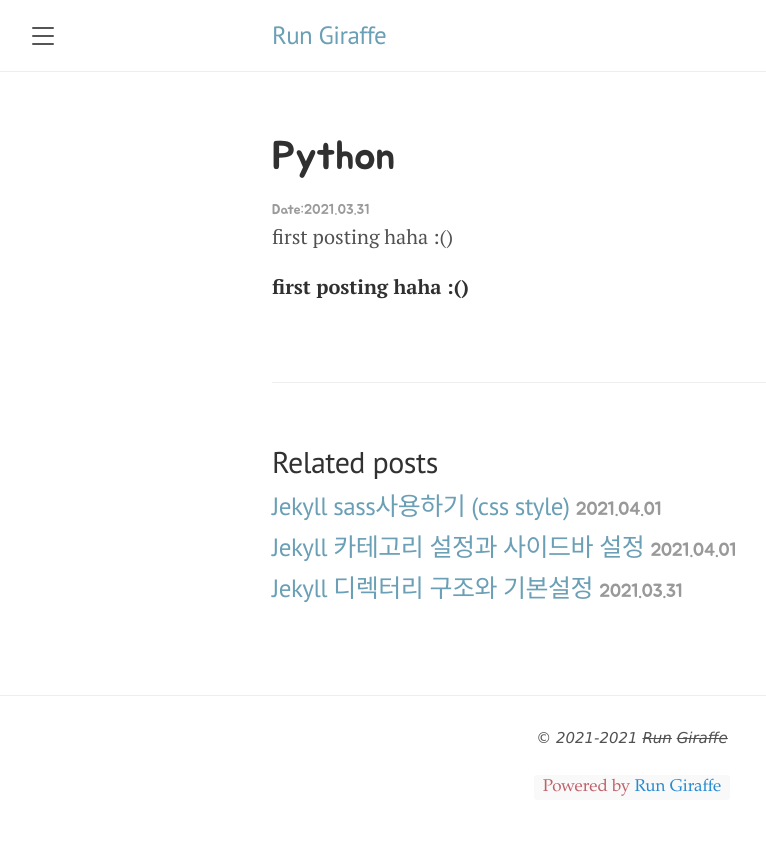
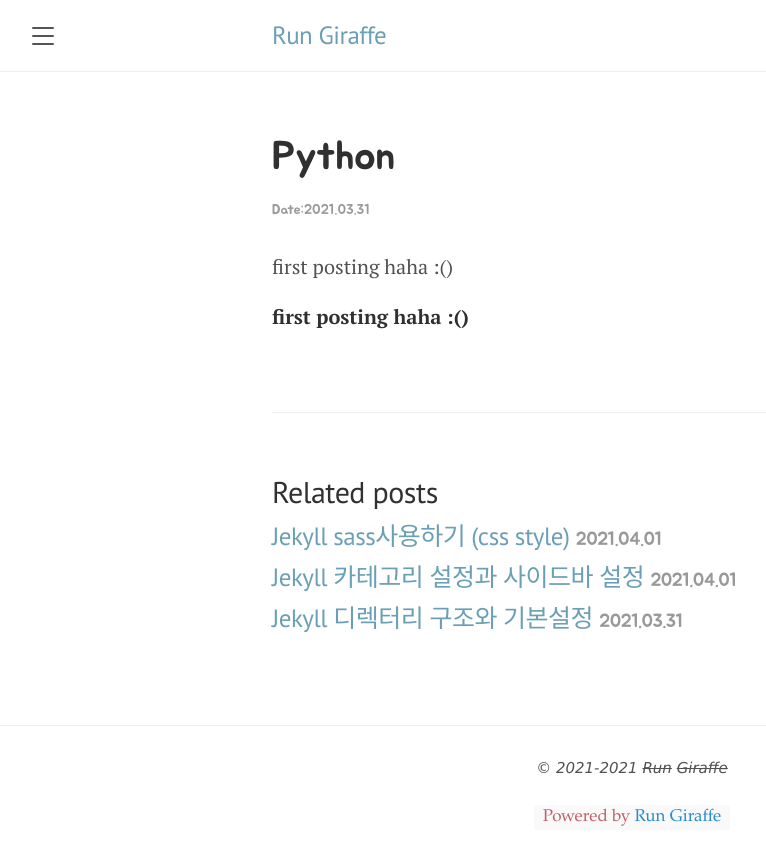
Before and after one commit to froggy0m0/froggy0m0.github.io, a Jekyll site: the page built from _posts/Python/2021-03-31-test-posting.md, in a window 1280 px wide. Shown: the top 865 px of the page, without its empty margins (8-774 px from the left). Built offline with Jekyll 4.4.1, drawn with Linux system fonts in a browser that asks for light colours.

Commit message:
Update post.html

```diff
--- a/_layouts/post.html
+++ b/_layouts/post.html
@@ -4,7 +4,7 @@ layout: default
 
 <div class="post">
   <h1 class="post-title">{{ page.title }}</h1>
-  <span class="font-date">Date:{{ page.date | date : "%Y.%m.%d" }}</span></br>
+  <span class="font-date">Date:{{ page.date | date : "%Y.%m.%d" }}</span><br></br>
   {{ content }}
 </div>
 
```
